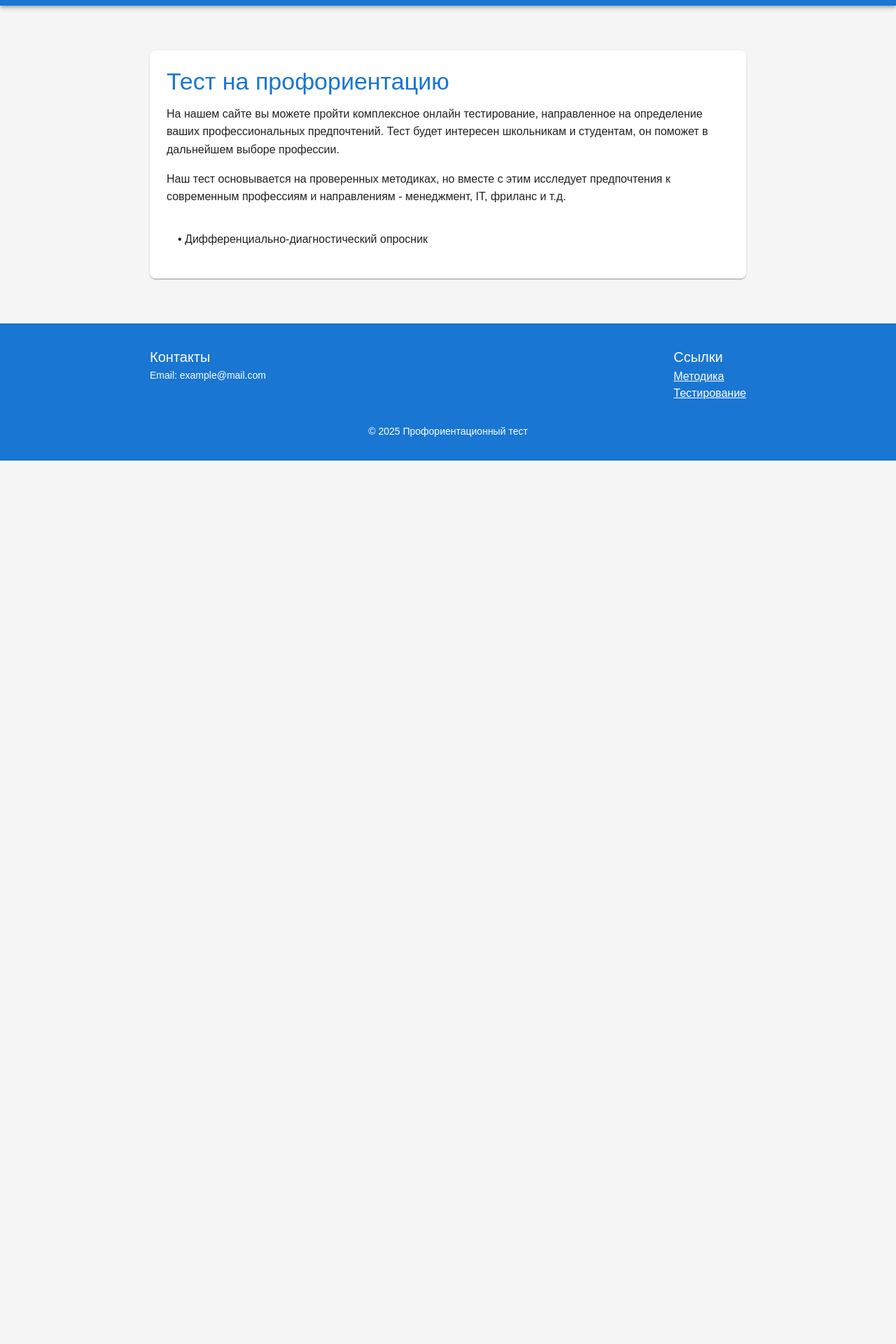
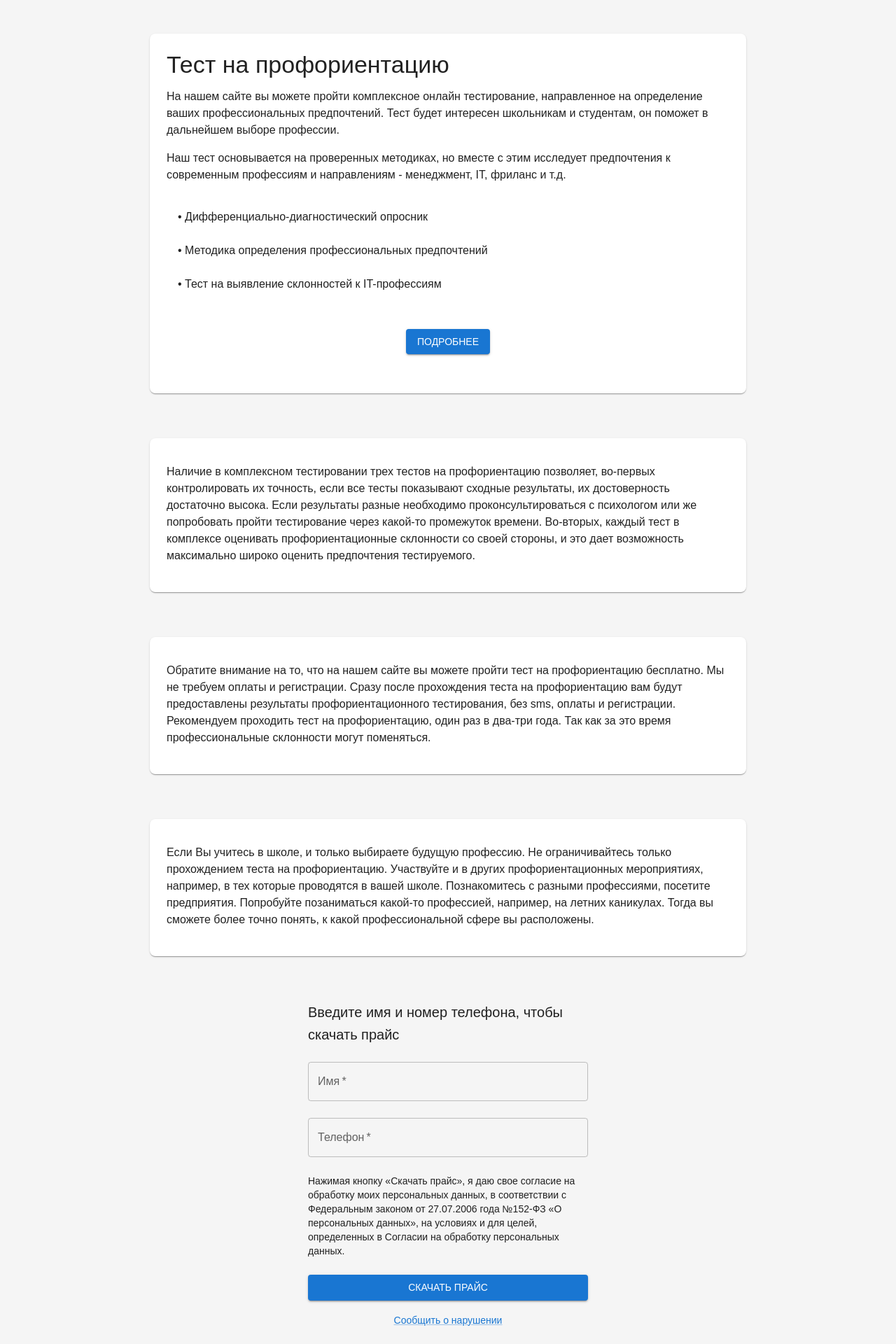
Before and after one commit to LYuree/LYuree.github.io, a React (Vite) app: page / in a window 1280 px wide. Shown: the part 80-2000 px from the top of the page at 70% size. Before the commit the page ends 800 px from the top, so only its background shows below. Built offline with nearby package versions, Linux system fonts and the light colour scheme.

Commit message:
Углубил разбивку на компоненты, добавил содержимого на лендинг.

```diff
--- a/src/App.tsx
+++ b/src/App.tsx
@@ -14,7 +14,6 @@ function App() {
 
   return (
     <>
-    <div>Hey there!</div>
       <div className="app">
           <ThemeProvider theme={theme}>
                 <ScrollToTop/>
--- /dev/null
+++ b/src/components/ContentList/ContentList.tsx
@@ -0,0 +1,16 @@
+import React from 'react';
+import { List, ListItem, ListItemText } from '@mui/material';
+
+interface ContentListProps {
+  children: React.ReactNode; // Дочерние узлы для списка
+}
+
+const ContentList: React.FC<ContentListProps> = ({ children }) => {
+  return (
+    <List>
+      {children}
+    </List>
+  );
+};
+
+export default ContentList;
--- a/src/components/ContentSection/ContentSection.tsx
+++ b/src/components/ContentSection/ContentSection.tsx
@@ -1,26 +1,28 @@
-import { Typography, Box, List, ListItem, ListItemText } from '@mui/material';
+import React from 'react';
+import { Box, Typography } from '@mui/material';
 
-const ContentSection = ({ title, content }: { title: string; content: string[] }) => {
+interface ContentSectionProps {
+  title: string;
+  content: Array<string | React.ReactNode>; // Массив строк или React-компонентов
+}
+
+const ContentSection: React.FC<ContentSectionProps> = ({ title, content }) => {
   return (
     <Box sx={{ p: 3, bgcolor: 'background.paper', borderRadius: 2, boxShadow: 1 }}>
-      <Typography variant="h4" gutterBottom sx={{ color: 'primary.main' }}>
+      <Typography variant="h4" gutterBottom>
         {title}
       </Typography>
-
-      {content.map((text, index) => (
-        <Typography key={index} paragraph sx={{ lineHeight: 1.6 }}>
-          {text}
-        </Typography>
+      {content.map((item, index) => (
+        <React.Fragment key={index}>
+          {typeof item === 'string' ? (
+            <Typography paragraph>{item}</Typography>
+          ) : (
+            item // Если это компонент, просто рендерим его
+          )}
+        </React.Fragment>
       ))}
-
-      <List>
-        <ListItem>
-          <ListItemText primary="• Дифференциально-диагностический опросник" />
-        </ListItem>
-        {/* Остальные пункты списка */}
-      </List>
     </Box>
   );
 };
 
-export default ContentSection
+export default ContentSection;
--- /dev/null
+++ b/src/components/DownloadPriceForm/DownloadPriceForm.tsx
@@ -0,0 +1,50 @@
+import React from 'react';
+import { Box, TextField, Button, Typography, Link } from '@mui/material';
+
+const DownloadPriceForm: React.FC = () => {
+  const handleSubmit = (event: React.FormEvent<HTMLFormElement>) => {
+    event.preventDefault();
+    // Обработка данных формы
+    console.log('Форма отправлена');
+  };
+
+  return (
+    <Box component="form" onSubmit={handleSubmit} sx={{ maxWidth: 400, mx: 'auto', my: 4 }}>
+      <Typography variant="h6" gutterBottom>
+        Введите имя и номер телефона, чтобы скачать прайс
+      </Typography>
+
+      <TextField
+        label="Имя"
+        variant="outlined"
+        fullWidth
+        margin="normal"
+        required
+      />
+
+      <TextField
+        label="Телефон"
+        variant="outlined"
+        fullWidth
+        margin="normal"
+        required
+      />
+
+      <Typography variant="body2" sx={{ mt: 2, mb: 3 }}>
+        Нажимая кнопку «Скачать прайс», я даю свое согласие на обработку моих персональных данных, в соответствии с Федеральным законом от 27.07.2006 года №152-ФЗ «О персональных данных», на условиях и для целей, определенных в Согласии на обработку персональных данных.
+      </Typography>
+
+      <Button type="submit" variant="contained" color="primary" fullWidth>
+        Скачать прайс
+      </Button>
+
+      <Box sx={{ mt: 2, textAlign: 'center' }}>
+        <Link href="#" variant="body2" onClick={() => console.log('Сообщить о нарушении')}>
+          Сообщить о нарушении
+        </Link>
+      </Box>
+    </Box>
+  );
+};
+
+export default DownloadPriceForm;
--- /dev/null
+++ b/src/components/HeroSection/HeroSection.tsx
@@ -0,0 +1,5 @@
+const HeroSection = () => {
+    return ( <div>Hero!</div> );
+}
+
+export default HeroSection;
--- a/src/components/HomePage/HomePage.tsx
+++ b/src/components/HomePage/HomePage.tsx
@@ -1,100 +1,89 @@
-// import React from 'react';
-// import { Container, Typography, Box, Link } from '@mui/material';
-// import { createTheme, ThemeProvider } from '@mui/material/styles';
-import { CssBaseline, Container, Box } from '@mui/material';
-import { createTheme, ThemeProvider } from '@mui/material/styles';
-import { theme } from '../../theme';
-import ContentSection from '../ContentSection/ContentSection';
+import { CssBaseline, Container, Box, Button, ListItemText, ListItem } from "@mui/material";
+import { createTheme, ThemeProvider } from "@mui/material/styles";
+import { theme } from "../../theme";
+import ContentSection from "../ContentSection/ContentSection";
+import DownloadPriceForm from "../DownloadPriceForm/DownloadPriceForm";
+import ContentList from "../ContentList/ContentList";
 const HomePage: React.FC = () => {
+    const handleButtonClick = () => {
+        console.log('Button clicked!');
+        // Add your button click logic here
+    };
 
   return (
     <ThemeProvider theme={theme}>
       <CssBaseline />
 
       <Container maxWidth="md">
-            <Box my={8}>
-            {/* <HeroSection /> */}
-            </Box>
+        <Box my={8}>{/* <HeroSection /> */}</Box>
 
         <Box my={8}>
           <ContentSection
             title="Тест на профориентацию"
             content={[
               "На нашем сайте вы можете пройти комплексное онлайн тестирование, направленное на определение ваших профессиональных предпочтений. Тест будет интересен школьникам и студентам, он поможет в дальнейшем выборе профессии.",
-                "Наш тест основывается на проверенных методиках, но вместе с этим исследует предпочтения к современным профессиям и направлениям - менеджмент, IT, фриланс и т.д."
+              "Наш тест основывается на проверенных методиках, но вместе с этим исследует предпочтения к современным профессиям и направлениям - менеджмент, IT, фриланс и т.д.",
+              <ContentList key="list">
+              <ListItem>
+                <ListItemText primary="• Дифференциально-диагностический опросник" />
+              </ListItem>
+              <ListItem>
+                <ListItemText primary="• Методика определения профессиональных предпочтений" />
+              </ListItem>
+              <ListItem>
+                <ListItemText primary="• Тест на выявление склонностей к IT-профессиям" />
+              </ListItem>
+            </ContentList>,
+            <Box my={4} display="flex" justifyContent="center">
+                <Button variant="contained" color="primary" onClick={handleButtonClick}>
+                    ПОДРОБНЕЕ
+                </Button>
+            </Box>
+            ]}
+            // button={{text:"ПОДРОБНЕЕ", onClick:handleButtonClick}}
+          />
+
+        </Box>
+
+
+
+        <Box my={8}>
+          <ContentSection
+            title=""
+            content={[
+              "Наличие в комплексном тестировании трех тестов на профориентацию позволяет, во-первых контролировать их точность, если все тесты показывают сходные результаты, их достоверность достаточно высока. Если результаты разные необходимо проконсультироваться с психологом или же попробовать пройти тестирование через какой-то промежуток времени. Во-вторых, каждый тест в комплексе оценивать профориентационные склонности со своей стороны, и это дает возможность максимально широко оценить предпочтения тестируемого."
             ]}
           />
         </Box>
 
+        <Box my={8}>
+          <ContentSection
+            title=""
+            content={[
+              `Обратите внимание на то, что на нашем сайте вы можете пройти тест на профориентацию бесплатно. Мы не требуем оплаты и регистрации. Сразу после прохождения теста на профориентацию вам будут предоставлены результаты профориентационного тестирования, без sms, оплаты и регистрации.
+              Рекомендуем проходить тест на профориентацию, один раз в два-три года. Так как за это время профессиональные склонности могут поменяться.`
+            ]}
+          />
+        </Box>
+
+
+        <Box my={8}>
+          <ContentSection
+            title=""
+            content={[
+              `Если Вы учитесь в школе, и только выбираете будущую профессию. Не ограничивайтесь только прохождением теста на профориентацию. Участвуйте и в других профориентационных мероприятиях, например, в тех которые проводятся в вашей школе. Познакомитесь с разными профессиями, посетите предприятия. Попробуйте позаниматься какой-то профессией, например, на летних каникулах. Тогда вы сможете более точно понять, к какой профессиональной сфере вы расположены.`
+            ]}
+          />
+        </Box>
+
+        <Box my={8}>
+            <DownloadPriceForm />
+        </Box>
+
+
         {/* Остальные секции аналогично */}
       </Container>
     </ThemeProvider>
-    )
-}
+  );
+};
 export default HomePage;
-
-
-// const theme = createTheme({
-//   typography: {
-//     fontFamily: 'Montserrat, sans-serif',
-//   },
-//   palette: {
-//     primary: {
-//       main: '#1976d2', // Primary blue color
-//     },
-//     background: {
-//       default: '#e3e3e3',
-//     },
-//   },
-// });
-
-// const HomePage: React.FC = () => {
-//   return (
-//     <ThemeProvider theme={theme}>
-//       <Container maxWidth="lg" style={{ padding: '20px' }}>
-//         <Box marginBottom={4}>
-//           <Typography variant="h1" color="primary" gutterBottom>
-//             Тест на профориентацию
-//           </Typography>
-//           <Typography variant="body1" paragraph>
-//             На нашем сайте вы можете пройти комплексное онлайн тестирование направленное на определение ваших профессиональных предпочтений. Тест будет интересен школьникам и студентам, он поможет в дальнейшем выборе профессии.
-//           </Typography>
-//           <Typography variant="body1" paragraph>
-//             Наш тест основывается на проверенных методиках, но вместе с этим, в отличие от большинства тестов на профориентацию он исследует и предпочтения к современным профессиям и направлениям - менеджмент, IT, фриланс и т.д.
-//           </Typography>
-//           <Typography variant="body1" paragraph>
-//             По мере прохождения комплекса вам предстоит ответить на 400 вопросов определяющих ваши профессиональные предпочтения. Комплекс состоит из трех известных тестов.
-//           </Typography>
-//           <Typography variant="h6" paragraph>
-//             Комплекс включает в себя следующие тесты:
-//           </Typography>
-//           <ul>
-//             <li>Дифференциально-диагностический опросник</li>
-//             <li>Опросник профессиональной готовности</li>
-//             <li>Опросник профессиональной направленности Д. Голанда</li>
-//           </ul>
-//           <Typography variant="body1" paragraph>
-//             Подробнее об этих тестах вы можете узнать на странице посвященной{' '}
-//             <Link href="metod.php">методике теста на профориентацию</Link>.
-//           </Typography>
-//           <Typography variant="body1" paragraph>
-//             Наличие в комплексном тестировании трех тестов позволяет контролировать их точность и оценивать профориентационные склонности.
-//           </Typography>
-//           <Typography variant="body1" paragraph>
-//             Обратите внимание на то, что на нашем сайте вы можете пройти <strong>тест на профориентацию бесплатно</strong>. Мы не требуем оплаты и регистрации.
-//           </Typography>
-//         </Box>
-
-//         <Box textAlign="center">
-//           <Link href="why_test_na_proforientaciu.php">Почему важно пройти тест на профориентацию?</Link>
-//         </Box>
-//       </Container>
-//     </ThemeProvider>
-//   );
-// }
-
-
-
-// const HomePage = () => {
-//     return ( );
-// }
```
Lines whose indentation alone changed are shown as unchanged.
